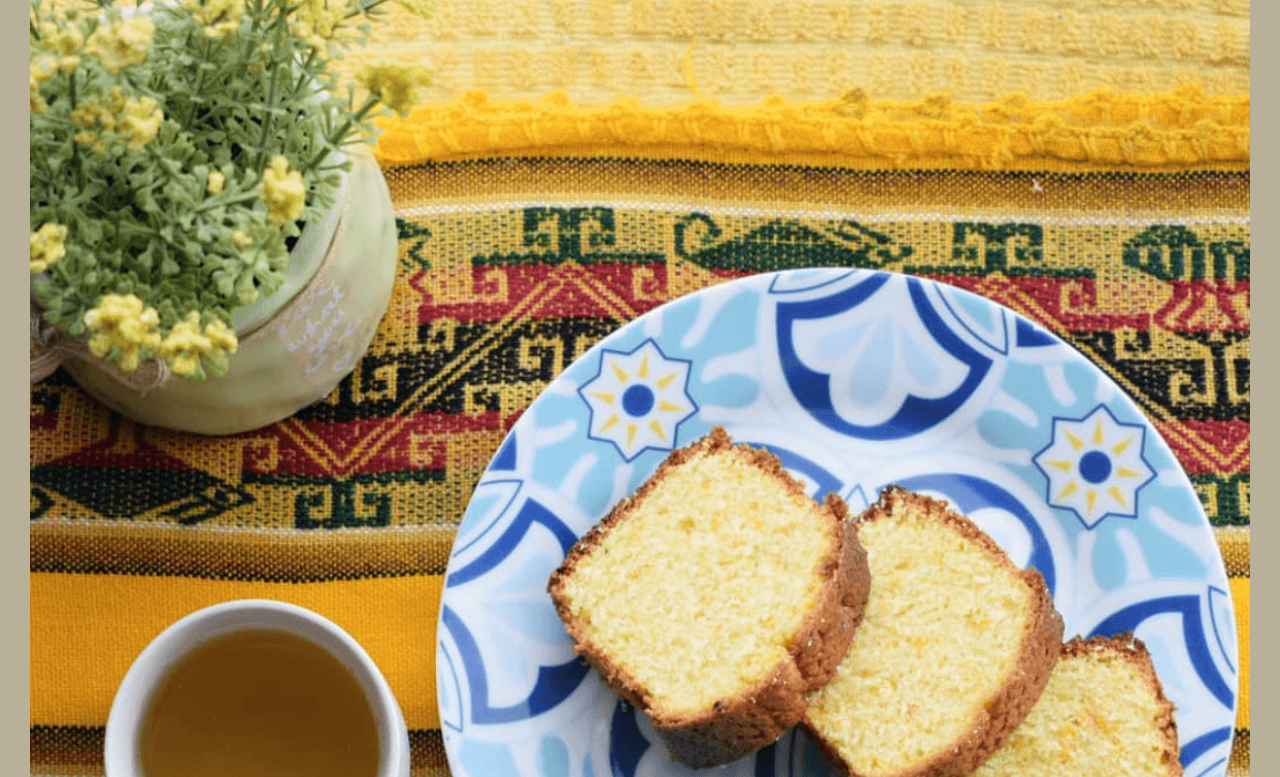
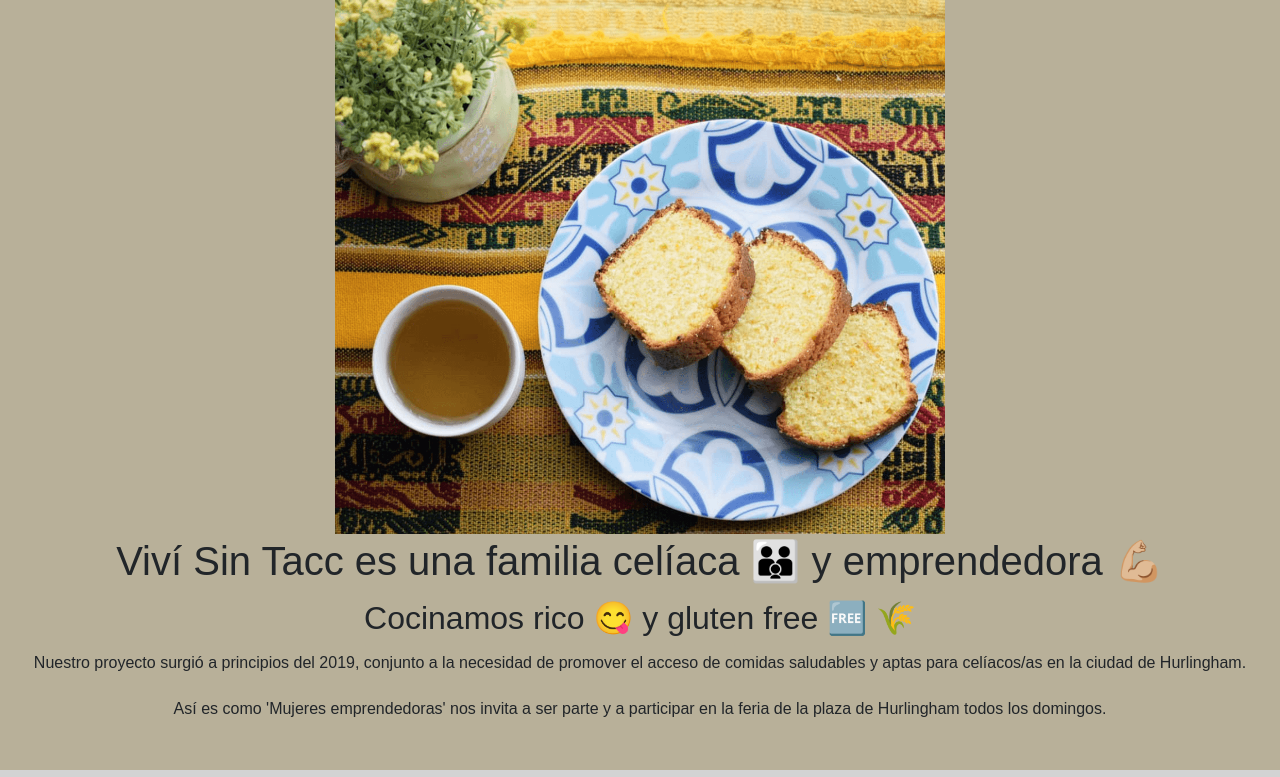
Before and after one commit to dipaola-c/PreEntrega2_DiPaola, a website: page pages/nosotros.html in a window 1280 px wide. Shown: the part 216-993 px from the top of the page. Drawn offline with nearby package versions, Linux system fonts and the light colour scheme.

Commit message:
corrijo tamaño img nosotros

```diff
--- a/pages/nosotros.html
+++ b/pages/nosotros.html
@@ -63,7 +63,7 @@
         <section class="nosotros">
 
 
-            <img class= "nosotros-img" alt="productos" width= 100% src="/PreEntrega2_DiPaola/img/galerias/producto19.png" />
+            <img class= "nosotros-img" alt="productos" width= 50% src="/PreEntrega2_DiPaola/img/galerias/producto19.png" />
 
             <h1>Viví Sin Tacc es una familia celíaca 👪 y emprendedora 💪🏼</h1>
             <h2>Cocinamos rico 😋 y gluten free 🆓 🌾</h2>
```
